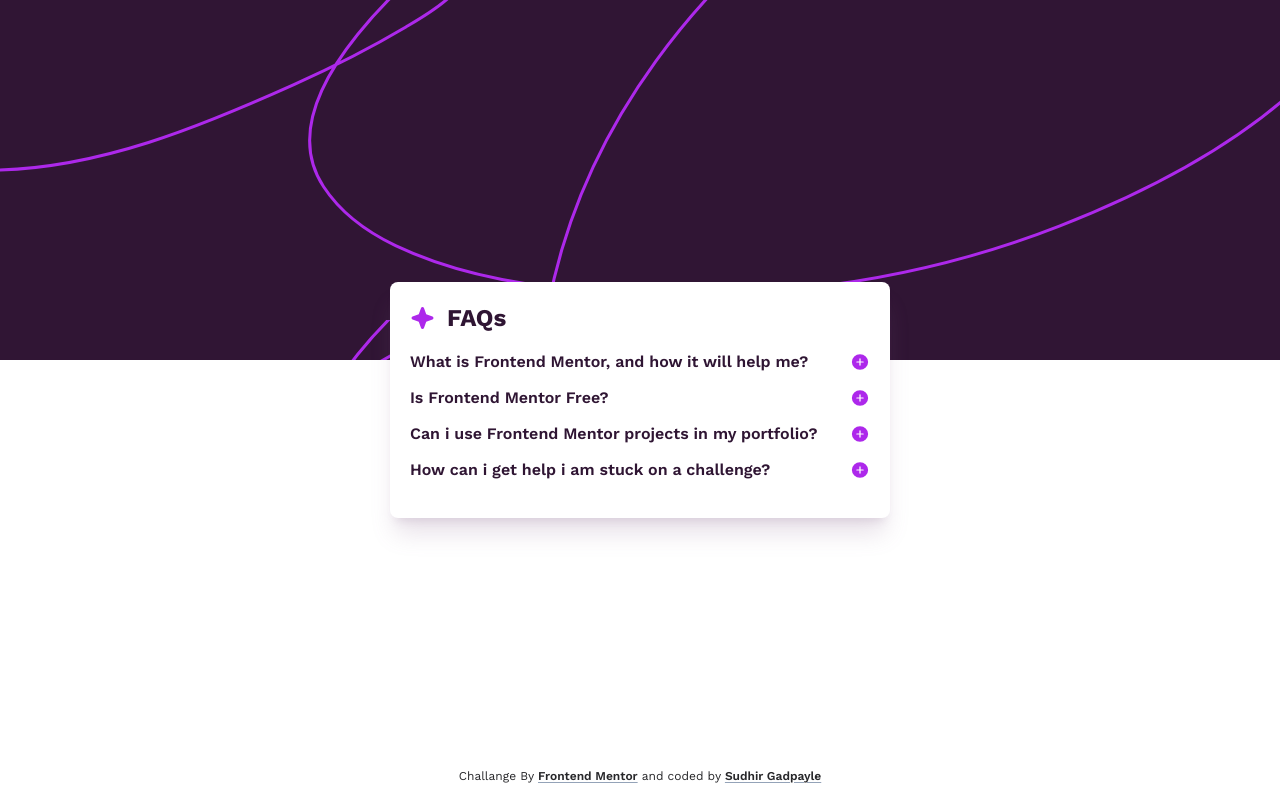
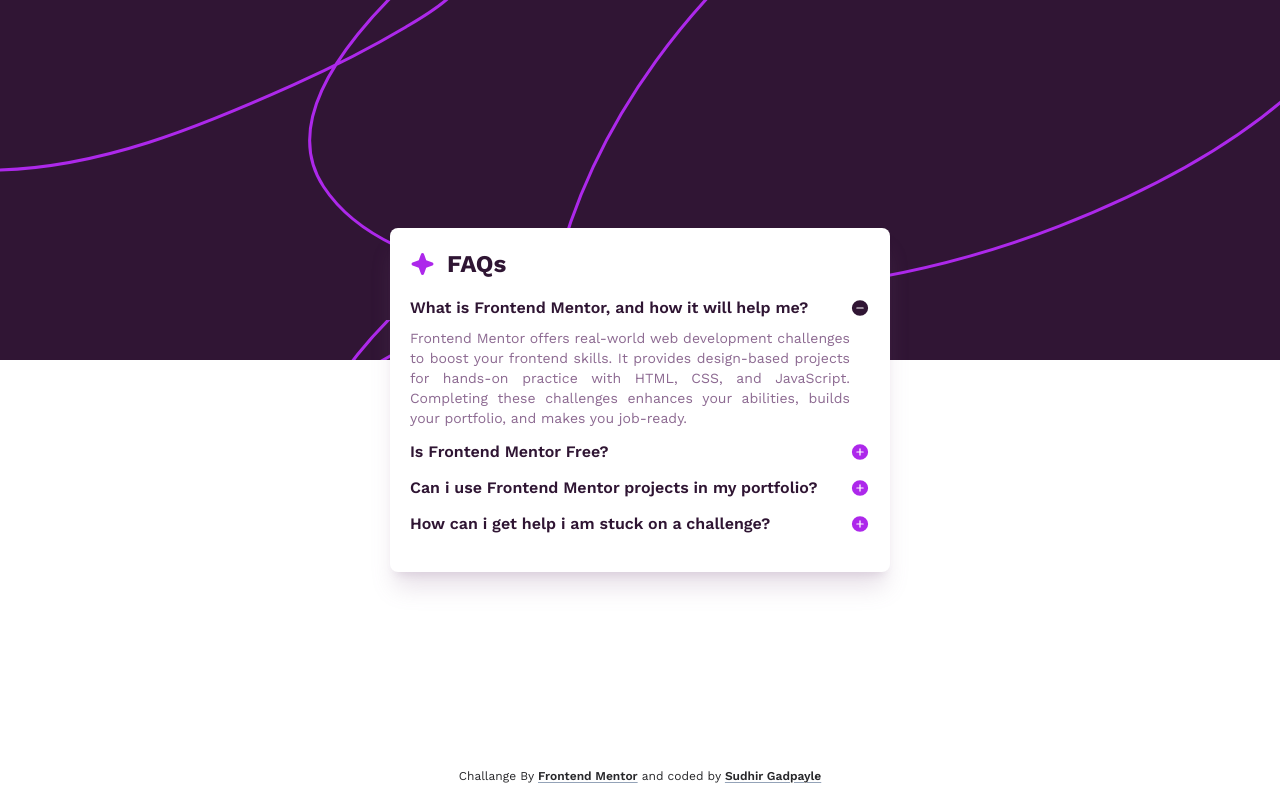
Before and after one commit to w3Scribe/FM04, a Next.js app: page / in a window 1280 px wide. Built offline with nearby package versions, Linux system fonts and the light colour scheme.

Commit message:
testing diamention on vercel live

```diff
--- a/src/app/constants.ts
+++ b/src/app/constants.ts
@@ -6,7 +6,7 @@
 const accordionData: IAccordions[] = [
   {
     title: "What is Frontend Mentor, and how it will  help me?",
-    desc: "Frontend Mentor is a platform offering real-world web development challenges to enhance your frontend skills. It provides projects with design files and requirements to practice HTML, CSS, and JavaScript. By completing these challenges, you'll gain practical experience, improve your coding abilities, and build a portfolio to showcase your skills to potential employers. It's a valuable resource for aspiring front-end developers.",
+    desc: "Frontend Mentor offers real-world web development challenges to boost your frontend skills. It provides design-based projects for hands-on practice with HTML, CSS, and JavaScript. Completing these challenges enhances your abilities, builds your portfolio, and makes you job-ready.",
   },
   {
     title: "Is Frontend Mentor Free?",
--- a/src/app/page.tsx
+++ b/src/app/page.tsx
@@ -6,7 +6,7 @@
 import { useState } from "react";
 
 export default function Accordion(): JSX.Element {
-  const [isOpen, setIsOpen] = useState<number | null>(null);
+  const [isOpen, setIsOpen] = useState<number | null>(0);
 
   const getControlIconSrc = (key: number) => {
     return isOpen === key ? "/icon-minus.svg" : "/icon-plus.svg";
```
